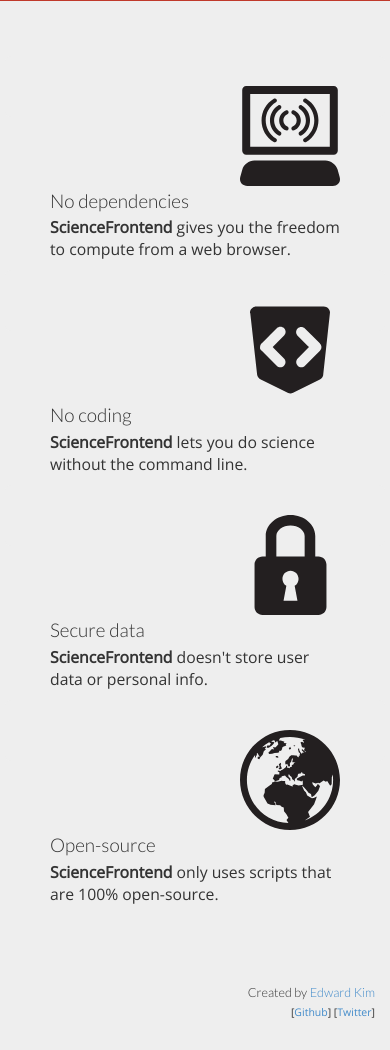
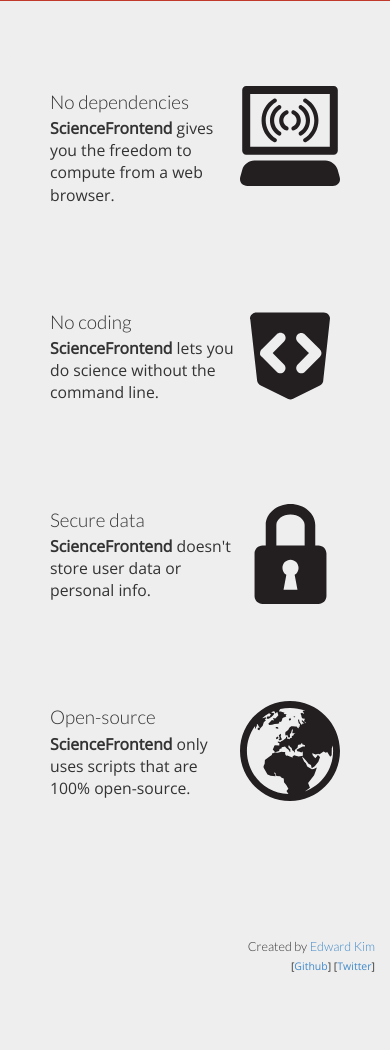
Before and after one commit to eddotman/science-frontend, a Django app: page / in a window 390 px wide. Shown: the part 428-1478 px from the top of the page. After the commit the page ends 1400 px from the top, so only its background shows below. Run offline with Django 3.2, Linux system fonts and the light colour scheme; data comes from the database, SQL or seed files in the repository.

Commit message:
style fixes

```diff
--- a/sciencefrontend/static/css/styles.css
+++ b/sciencefrontend/static/css/styles.css
@@ -6,7 +6,7 @@ html, body, p {font-family:"Open Sans", "arial"; font-weight:300;}
 h1, h2, h3 {font-family: "Lato"; font-weight:300;}
 
 @media (min-width: 1px) and (max-width: 320px) {
-	p, li, input[type="text"] {font-size:65%;}
+	p, li, input[type="text"] {font-size:55%;}
 	h2, h3 {font-size: 80%; margin: 2px 0;}
 
 	.hugepad {padding: 80px 20px;}
--- a/sciencefrontend/templates/home_content.html
+++ b/sciencefrontend/templates/home_content.html
@@ -14,7 +14,7 @@
 		<div class="col-sm-3">
 			<img class="pull-right" src="/static/img/internet.svg">
 		</div>
-		<div class="col-sm-9 pull-left">
+		<div class="col-sm-9">
 			<h2>No dependencies</h2>
 			<p><strong>ScienceFrontend</strong> gives you the freedom to compute from a web browser.</p>
 		</div>
@@ -26,7 +26,7 @@
 		<div class="col-sm-3">
 			<img class="pull-right" src="/static/img/code.svg">
 		</div>
-		<div class="col-sm-9 pull-left">
+		<div class="col-sm-9">
 			<h2>No coding</h2>
 			<p><strong>ScienceFrontend</strong> lets you do science without the command line.</p>
 		</div>
@@ -38,7 +38,7 @@
 		<div class="col-sm-3">
 			<img class="pull-right" src="/static/img/lock.svg">
 		</div>
-		<div class="col-sm-9 pull-left">
+		<div class="col-sm-9">
 			<h2>Secure data</h2>
 			<p><strong>ScienceFrontend</strong> doesn't store user data or personal info.</p>
 		</div>
@@ -50,7 +50,7 @@
 		<div class="col-sm-3">
 			<img class="pull-right" src="/static/img/earth.svg">
 		</div>
-		<div class="col-sm-9 pull-left">
+		<div class="col-sm-9">
 			<h2>Open-source</h2>
 			<p><strong>ScienceFrontend</strong> only uses scripts that are 100% open-source.</p>
 		</div>
--- a/sciencefrontend/templates/script_head.html
+++ b/sciencefrontend/templates/script_head.html
@@ -1,4 +1,4 @@
-<div class="bgcolor-red jumbotron noround text-center medpad nolink">
+<div class="bgcolor-red jumbotron noround text-center hugepad nolink">
   <h1><a href="{{script_link}}" target="_blank">{{script_title}}</a></h1>
   <h3><strong>{{script_title}}</strong> {{script_des}}</h3>
 </div>
```
